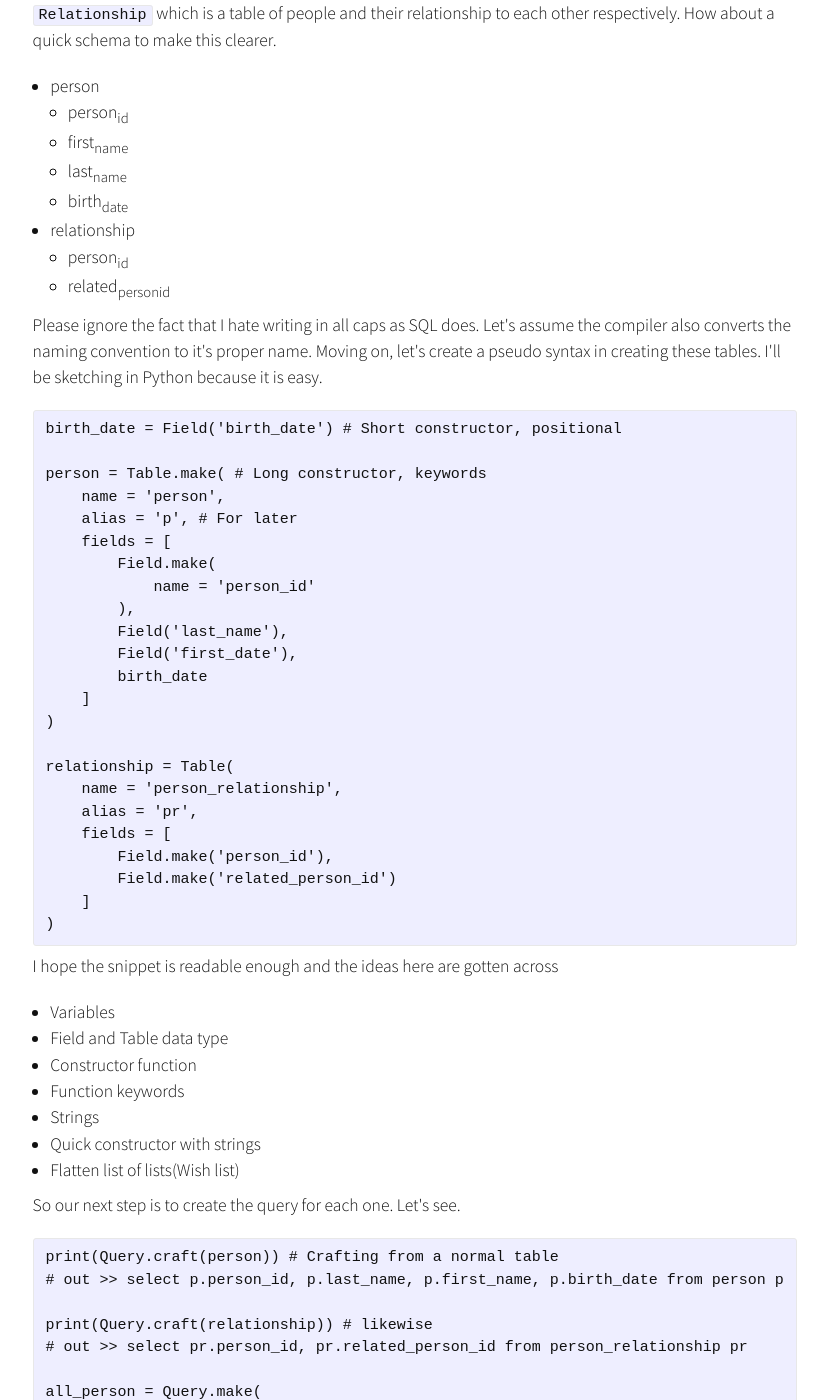
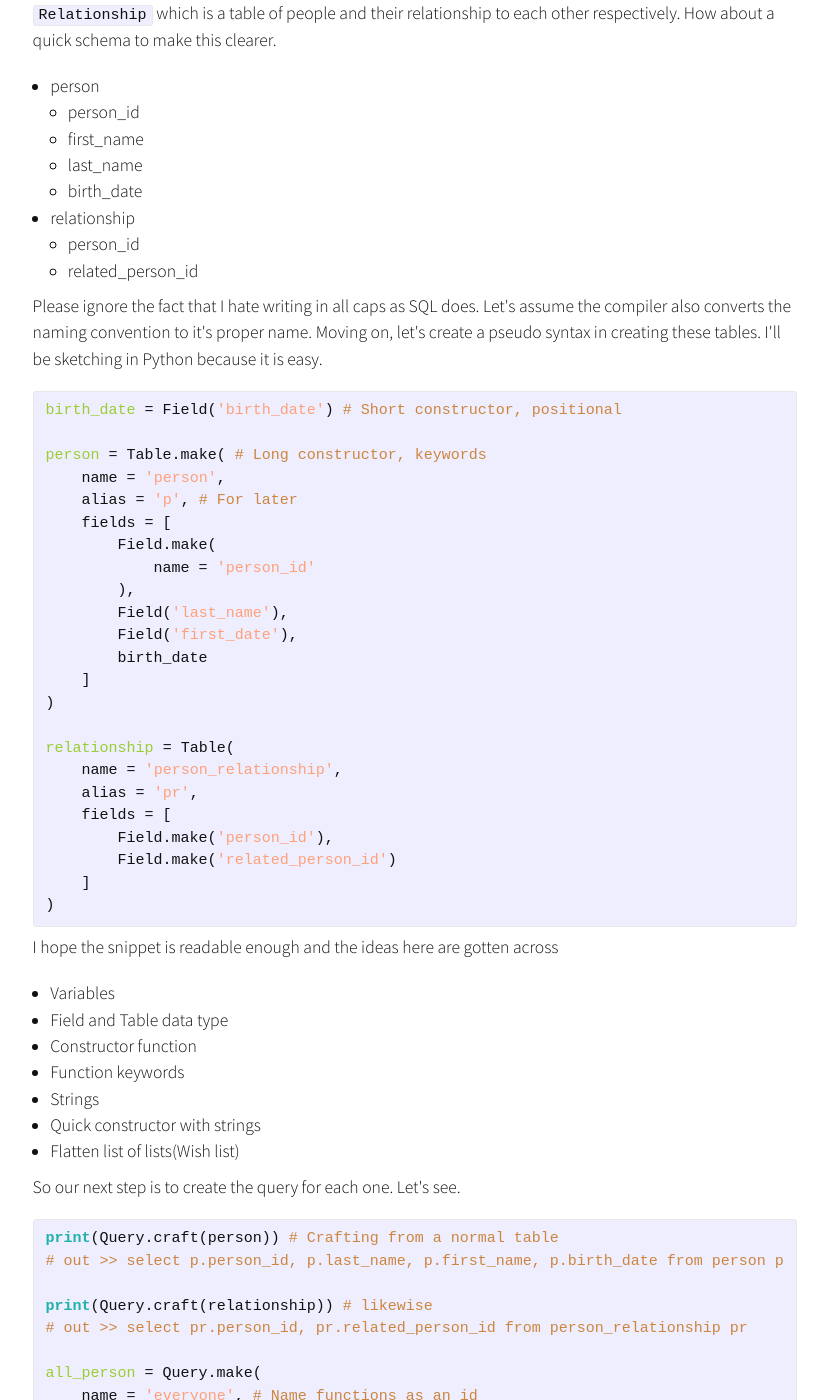
Before and after one commit to FrancisMurillo/FrancisMurillo.github.io, a Jekyll site: the page built from _posts/2016-03-25-A DSL For SQL.html, in a window 1280 px wide and 1400 px high, scrolled down 936 px. Shown: the whole window, without its empty margins (225-1053 px from the left). Built offline with Jekyll 4.4.1, drawn with Linux system fonts in a browser that asks for light colours; some of the changed text lies outside the part shown.

Commit message:
Update fixed

```diff
--- a/_posts/2016-03-25-A DSL For SQL.html
+++ b/_posts/2016-03-25-A DSL For SQL.html
@@ -61,15 +61,15 @@
 <ul class="org-ul">
 <li>person
 <ul class="org-ul">
-<li>person<sub>id</sub></li>
-<li>first<sub>name</sub></li>
-<li>last<sub>name</sub></li>
-<li>birth<sub>date</sub></li>
+<li>person_id</li>
+<li>first_name</li>
+<li>last_name</li>
+<li>birth_date</li>
 </ul></li>
 <li>relationship
 <ul class="org-ul">
-<li>person<sub>id</sub></li>
-<li>related<sub>person</sub><sub>id</sub></li>
+<li>person_id</li>
+<li>related_person_id</li>
 </ul></li>
 </ul>
 
@@ -83,27 +83,27 @@
 
 <div class="org-src-container">
 
-<pre class="src src-python">birth_date = Field('birth_date') # Short constructor, positional
+<pre class="src src-python"><span style="color: #9acd32;">birth_date</span> = Field(<span style="color: #ffa07a;">'birth_date'</span>) <span style="color: #cd853f;"># </span><span style="color: #cd853f;">Short constructor, positional</span>
 
-person = Table.make( # Long constructor, keywords
-    name = 'person',
-    alias = 'p', # For later
+<span style="color: #9acd32;">person</span> = Table.make( <span style="color: #cd853f;"># </span><span style="color: #cd853f;">Long constructor, keywords</span>
+    name = <span style="color: #ffa07a;">'person'</span>,
+    alias = <span style="color: #ffa07a;">'p'</span>, <span style="color: #cd853f;"># </span><span style="color: #cd853f;">For later</span>
     fields = [
         Field.make(
-            name = 'person_id'
+            name = <span style="color: #ffa07a;">'person_id'</span>
         ),
-        Field('last_name'),
-        Field('first_date'),
+        Field(<span style="color: #ffa07a;">'last_name'</span>),
+        Field(<span style="color: #ffa07a;">'first_date'</span>),
         birth_date
     ]
 )
 
-relationship = Table(
-    name = 'person_relationship',
-    alias = 'pr',
+<span style="color: #9acd32;">relationship</span> = Table(
+    name = <span style="color: #ffa07a;">'person_relationship'</span>,
+    alias = <span style="color: #ffa07a;">'pr'</span>,
     fields = [
-        Field.make('person_id'),
-        Field.make('related_person_id')
+        Field.make(<span style="color: #ffa07a;">'person_id'</span>),
+        Field.make(<span style="color: #ffa07a;">'related_person_id'</span>)
     ]
 )
 </pre>
@@ -130,57 +130,57 @@
 
 <div class="org-src-container">
 
-<pre class="src src-python">print(Query.craft(person)) # Crafting from a normal table
-# out &gt;&gt; select p.person_id, p.last_name, p.first_name, p.birth_date from person p
+<pre class="src src-python"><span style="color: #20b2aa; font-weight: bold;">print</span>(Query.craft(person)) <span style="color: #cd853f;"># </span><span style="color: #cd853f;">Crafting from a normal table</span>
+<span style="color: #cd853f;"># </span><span style="color: #cd853f;">out &gt;&gt; select p.person_id, p.last_name, p.first_name, p.birth_date from person p</span>
 
-print(Query.craft(relationship)) # likewise
-# out &gt;&gt; select pr.person_id, pr.related_person_id from person_relationship pr
+<span style="color: #20b2aa; font-weight: bold;">print</span>(Query.craft(relationship)) <span style="color: #cd853f;"># </span><span style="color: #cd853f;">likewise</span>
+<span style="color: #cd853f;"># </span><span style="color: #cd853f;">out &gt;&gt; select pr.person_id, pr.related_person_id from person_relationship pr</span>
 
-all_person = Query.make(
-    name = 'everyone', # Name functions as an id
+<span style="color: #9acd32;">all_person</span> = Query.make(
+    name = <span style="color: #ffa07a;">'everyone'</span>, <span style="color: #cd853f;"># </span><span style="color: #cd853f;">Name functions as an id</span>
     tables = [
         person
     ]
 )
 
-print(Query.craft(all_person)) # ditto
+<span style="color: #20b2aa; font-weight: bold;">print</span>(Query.craft(all_person)) <span style="color: #cd853f;"># </span><span style="color: #cd853f;">ditto</span>
 
-people_relationships = Query.make(
-    name = 'everyelse',
+<span style="color: #9acd32;">people_relationships</span> = Query.make(
+    name = <span style="color: #ffa07a;">'everyelse'</span>,
     tables = [
         person,
         relationship
     ]
 )
 
-print(Query.craft(people_relationships)) # Outer join
-# out &gt;&gt;
-# select
-# p.person_id, p.last_name, p.first_name, p.birth_date,
-# pr.person_id, pr.related_person_id
-# from
-# person p, person_relationship pr
+<span style="color: #20b2aa; font-weight: bold;">print</span>(Query.craft(people_relationships)) <span style="color: #cd853f;"># </span><span style="color: #cd853f;">Outer join</span>
+<span style="color: #cd853f;"># </span><span style="color: #cd853f;">out &gt;&gt;</span>
+<span style="color: #cd853f;"># </span><span style="color: #cd853f;">select</span>
+<span style="color: #cd853f;"># </span><span style="color: #cd853f;">p.person_id, p.last_name, p.first_name, p.birth_date,</span>
+<span style="color: #cd853f;"># </span><span style="color: #cd853f;">pr.person_id, pr.related_person_id</span>
+<span style="color: #cd853f;"># </span><span style="color: #cd853f;">from</span>
+<span style="color: #cd853f;"># </span><span style="color: #cd853f;">person p, person_relationship pr</span>
 
-# Astute readers will realize that there are two person_ids here which will fail
+<span style="color: #cd853f;"># </span><span style="color: #cd853f;">Astute readers will realize that there are two person_ids here which will fail</span>
 
-person_relations = Link.make( # A way to refactor ON clauses
-    name = 'p_and_pr',
-    source = Table.getField('person_id', person), # Still experimental
-    target = Table.getField('person_id', people_relationships)
+<span style="color: #9acd32;">person_relations</span> = Link.make( <span style="color: #cd853f;"># </span><span style="color: #cd853f;">A way to refactor ON clauses</span>
+    name = <span style="color: #ffa07a;">'p_and_pr'</span>,
+    source = Table.getField(<span style="color: #ffa07a;">'person_id'</span>, person), <span style="color: #cd853f;"># </span><span style="color: #cd853f;">Still experimental</span>
+    target = Table.getField(<span style="color: #ffa07a;">'person_id'</span>, people_relationships)
 )
 
-relations_person = Link.make(
-    name = 'pr_and_p',
+<span style="color: #9acd32;">relations_person</span> = Link.make(
+    name = <span style="color: #ffa07a;">'pr_and_p'</span>,
     source = people_relationships,
     target = person
 )
 
-everyone = Query.make(
-    name = 'everyone',
+<span style="color: #9acd32;">everyone</span> = Query.make(
+    name = <span style="color: #ffa07a;">'everyone'</span>,
     table = [
         person,
         relationship,
-        Table.setAlias('np', person)
+        Table.setAlias(<span style="color: #ffa07a;">'np'</span>, person)
     ],
     link = [
         person_relations,
@@ -188,14 +188,14 @@
     ]
 )
 
-print(Query.craft(everyone))
-# out &gt;&gt;
-# select
-# *
-# from
-# person p
-# inner join person_relations pr on p.person_ id = pr.person_id
-# inner join person np on np.person_id = pr.related_person_id
+<span style="color: #20b2aa; font-weight: bold;">print</span>(Query.craft(everyone))
+<span style="color: #cd853f;"># </span><span style="color: #cd853f;">out &gt;&gt;</span>
+<span style="color: #cd853f;"># </span><span style="color: #cd853f;">select</span>
+<span style="color: #cd853f;"># </span><span style="color: #cd853f;">*</span>
+<span style="color: #cd853f;"># </span><span style="color: #cd853f;">from</span>
+<span style="color: #cd853f;"># </span><span style="color: #cd853f;">person p</span>
+<span style="color: #cd853f;"># </span><span style="color: #cd853f;">inner join person_relations pr on p.person_ id = pr.person_id</span>
+<span style="color: #cd853f;"># </span><span style="color: #cd853f;">inner join person np on np.person_id = pr.related_person_id</span>
 </pre>
 </div>
 
```
Also changed, not shown: _posts/2016-01-15-Setting Up org-mode And jekyll.html (+4 -4 lines).
